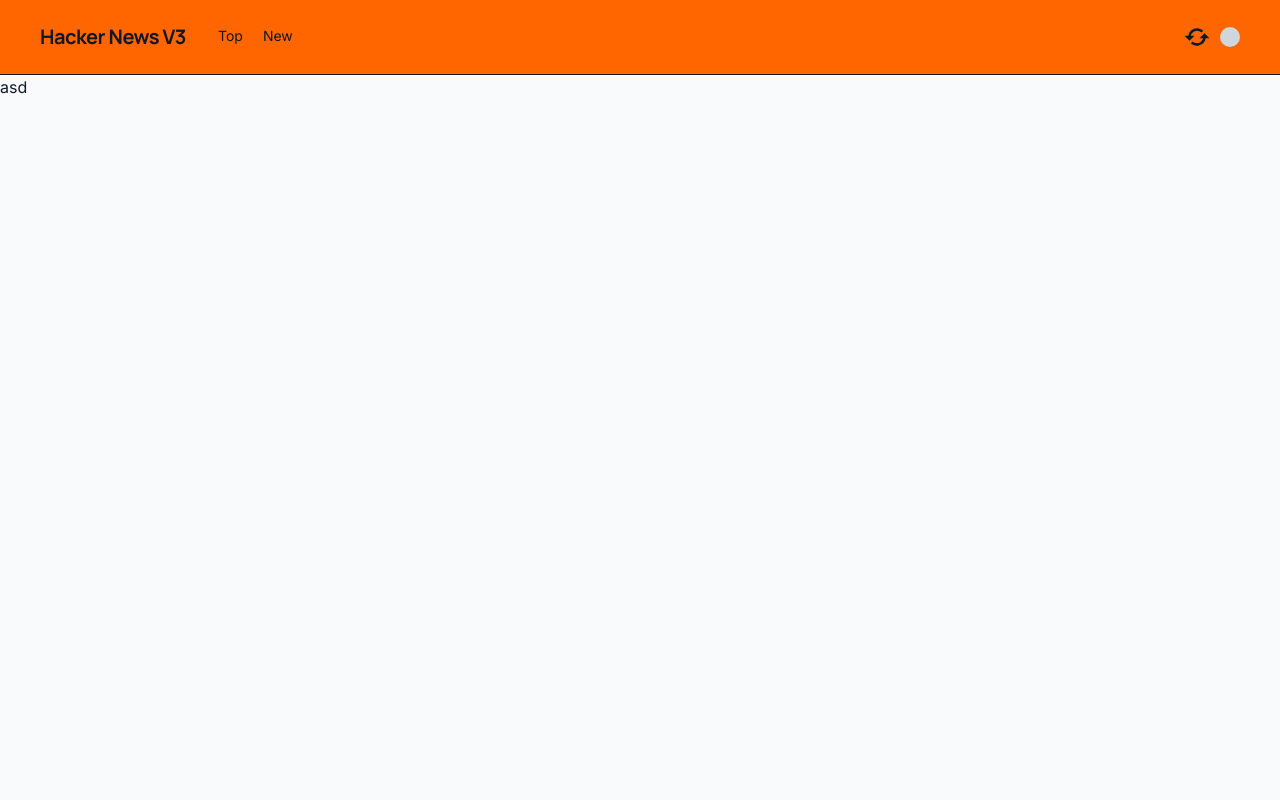
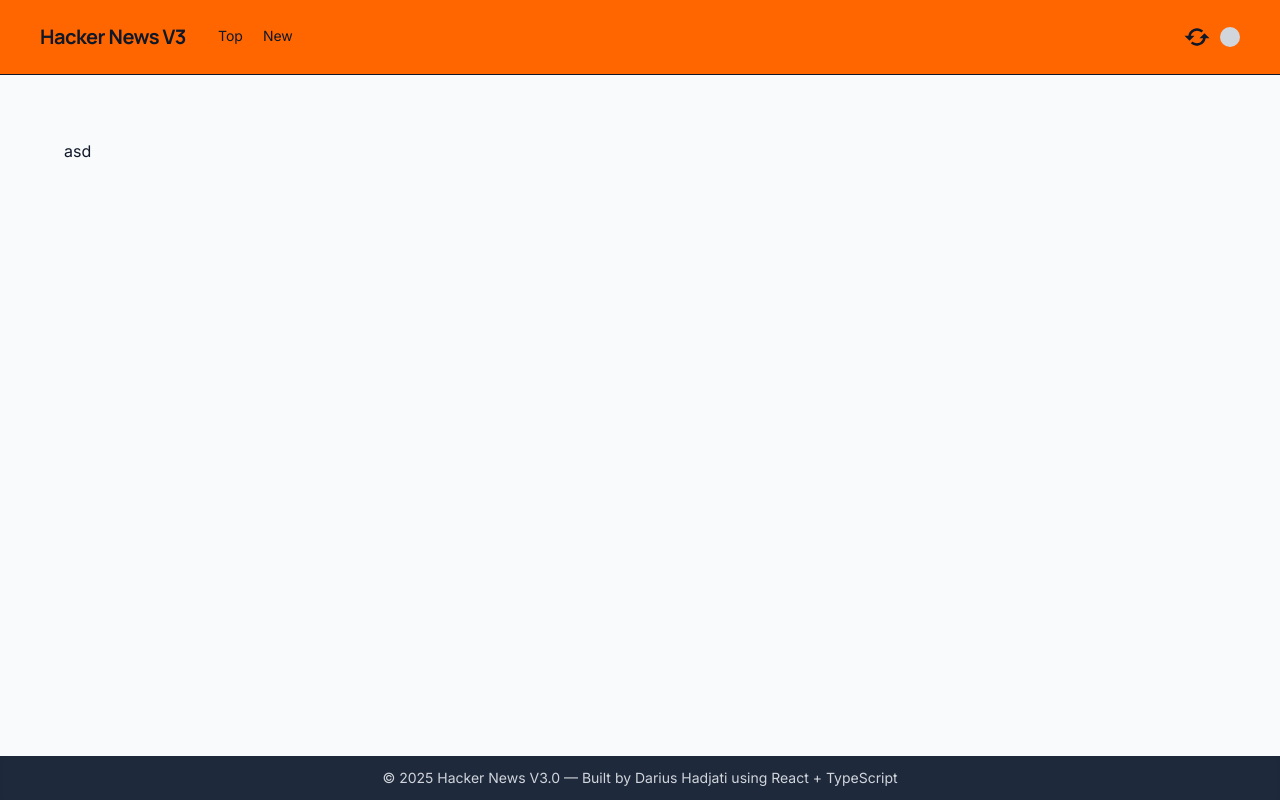
Before and after one commit to HDarius90/hacker-news-v3, a React (Vite) app: page / in a window 1280 px wide. Built offline with nearby package versions, Linux system fonts and the light colour scheme.

Commit message:
implement footer component

```diff
--- a/src/App.tsx
+++ b/src/App.tsx
@@ -1,10 +1,14 @@
+import Footer from './components/Footer';
 import Header from './components/Header';
 
 function App() {
   return (
     <>
       <Header />
-      <div>asd</div>
+      <main className='flex-1 p-16'>
+        <div>asd</div>
+      </main>
+      <Footer />
     </>
   );
 }
--- /dev/null
+++ b/src/components/Footer.tsx
@@ -0,0 +1,12 @@
+const Footer = () => {
+  return (
+    <footer className='fixed bottom-0 left-0 w-full bg-secondary text-gray-300 text-center py-3 shadow-inner'>
+      <p className='text-sm'>
+        © {new Date().getFullYear()} Hacker News V3.0 — Built by Darius Hadjati
+        using React + TypeScript
+      </p>
+    </footer>
+  );
+};
+
+export default Footer;
```
